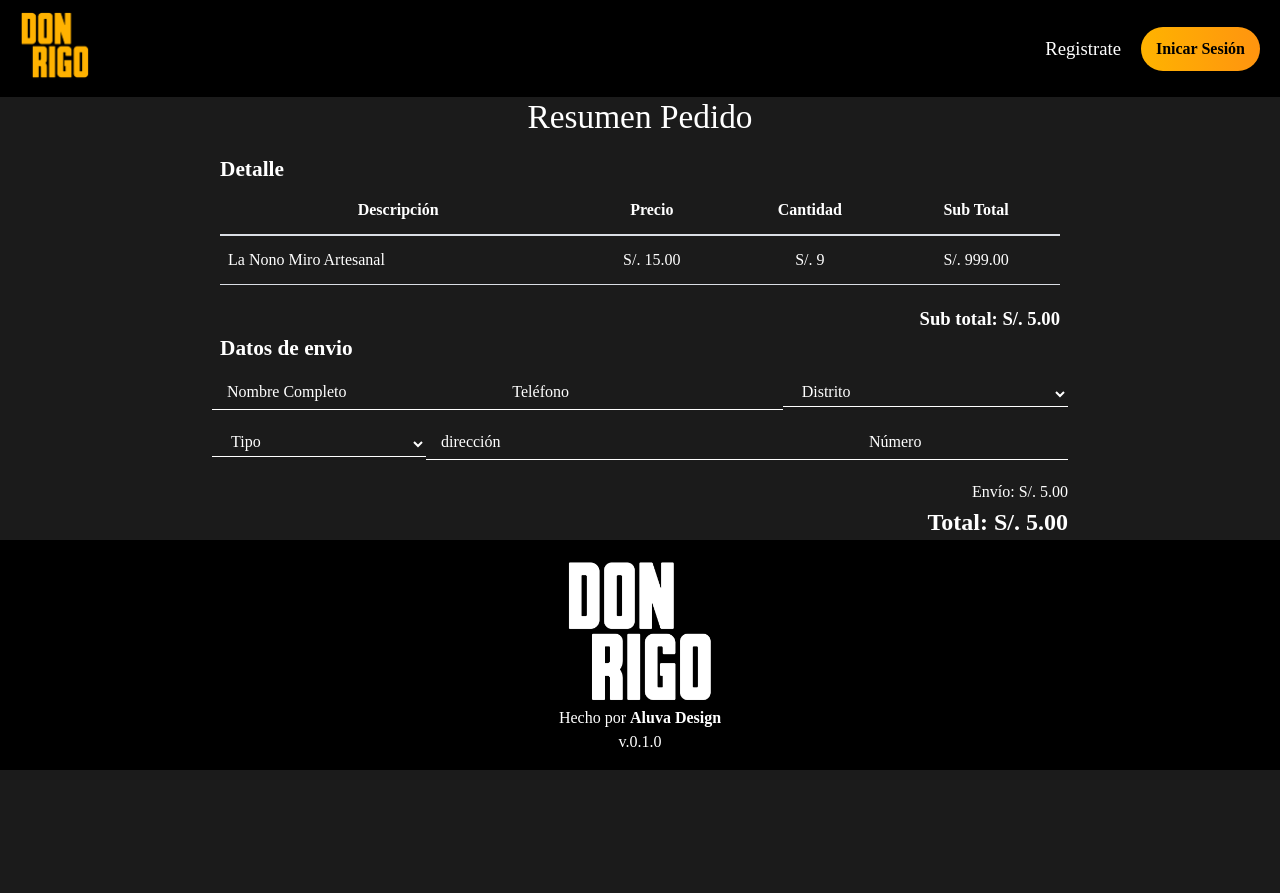
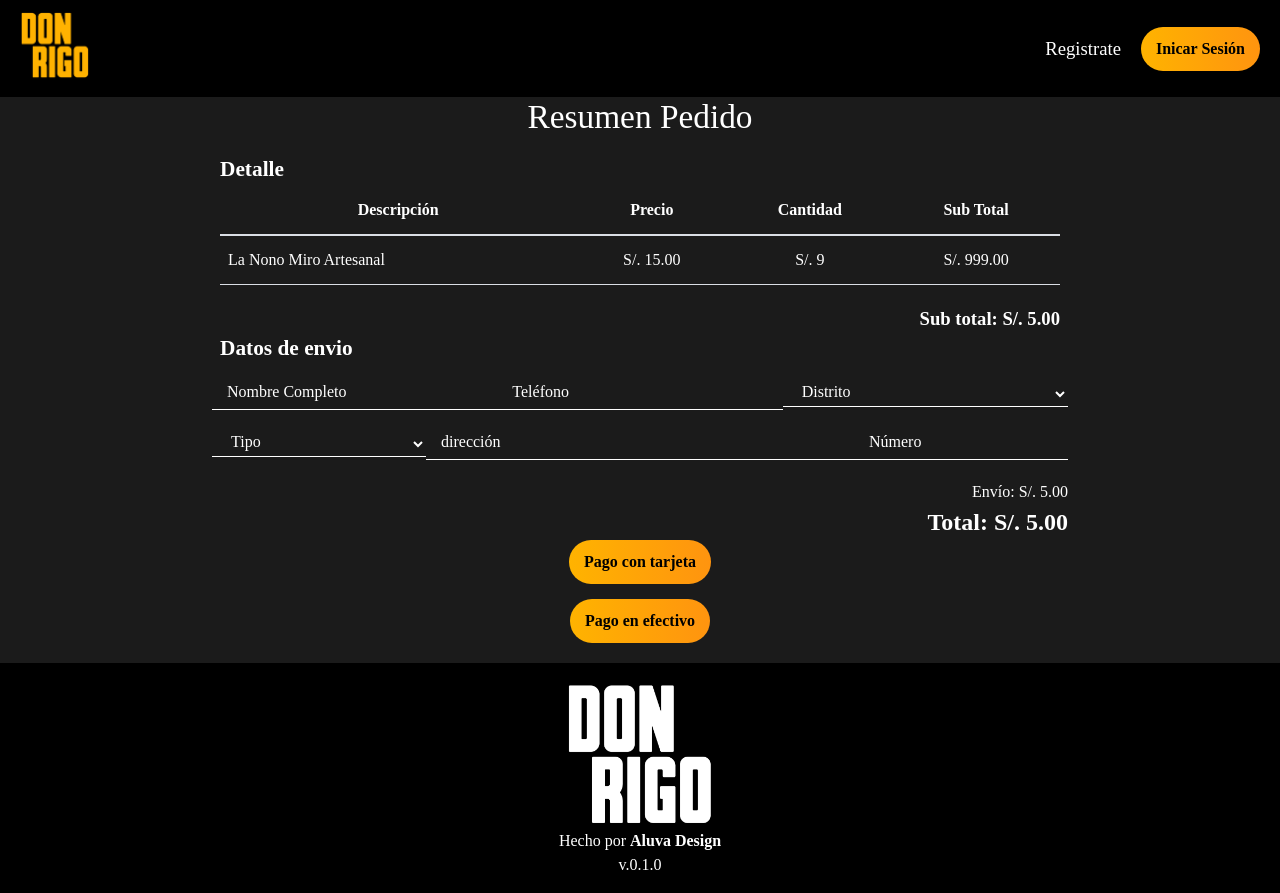
Before and after one commit to Yelsin1395/donRigo-client, a React (Create React App) app: page /orderDetail in a window 1280 px wide. Before the commit the page ends 800 px from the top, so only its background shows below. Built offline with nearby package versions, Linux system fonts and the light colour scheme; no server answers.

Commit message:
Agrego los botones a la vista detalle pedido.

```diff
--- a/src/pages/orderDetail.page.js
+++ b/src/pages/orderDetail.page.js
@@ -101,6 +101,28 @@ const OrderDetail = () => {
                 </div>
               </div>
             </div>
+
+            <div className="column col-12 col-sm-12">
+              <div
+                style={{
+                  display: "flex",
+                  justifyContent: "center",
+                  alignItems: "center",
+                  flexDirection: "column",
+                  marginBottom: "20px",
+                }}
+              >
+                <button
+                  className="btn-primary-donRigo"
+                  style={{ marginBottom: "15px" }}
+                >
+                  Pago con tarjeta
+                </button>
+                <button className="btn-primary-donRigo">
+                  Pago en efectivo
+                </button>
+              </div>
+            </div>
           </div>
         </div>
       </div>
```
